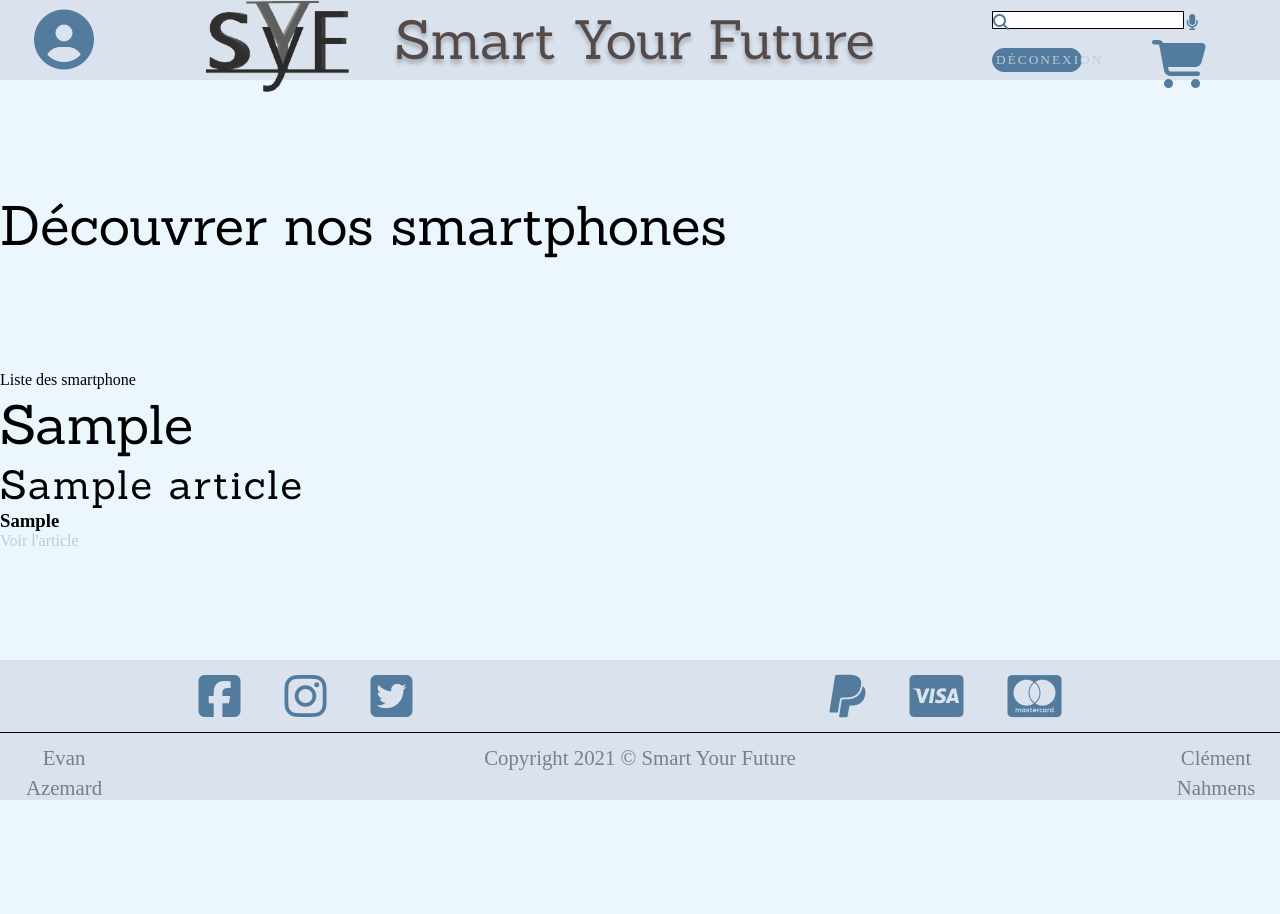
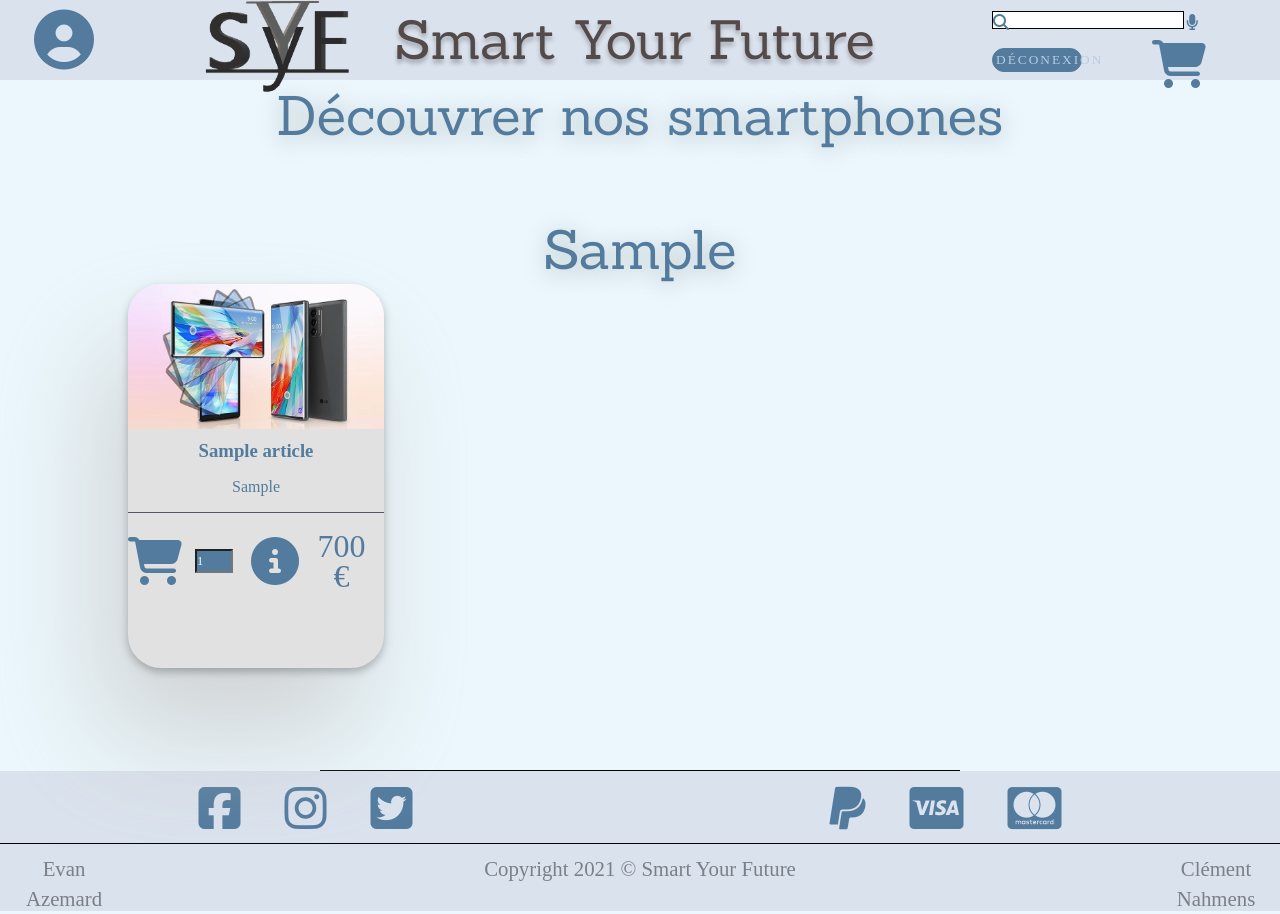
Before and after one commit to evan-azemard/boutique, a PHP site: page /produit in a window 1280 px wide. Before the commit the page ends 800 px from the top, so only its background shows below. Run offline with PHP 8.4, Linux system fonts and the light colour scheme; tables that the repository leaves empty hold one stand-in row (values such as "Sample post"); some libraries are stand-ins or nearby versions.

Commit message:
Ajout page produit 100% faite + lien d'accé

```diff
--- a/css/style.css
+++ b/css/style.css
@@ -714,3 +714,51 @@ main{
 /*-------------------------------------------*\
                  Page Article
 \*-------------------------------------------*/
+#produit_main{
+    min-height: 20vh;
+}
+/*La ligne d'un produit*/
+.grid{
+    display: grid;
+    grid-template-columns: 1fr 1fr 1fr ;
+    grid-template-rows: 1fr ;
+    grid-row-gap: 20px;
+    width: 100%;
+    margin-left: 10%;
+}
+/*La section d'une marque*/
+.articlegrid{
+    display: flex;
+    flex-direction: column;
+}
+.articlegrid h1{
+    margin-top: 5%;
+}
+/*Du flex pour centrer le grid*/
+#flexcard{
+    display: flex;
+    flex-direction: row;
+    justify-content: space-around;
+    text-align: center;
+}
+/*Card*/
+.produit_card{
+    height: 48vh;
+    width: 20vw;
+    background-color: #E1E1E1;
+    filter: drop-shadow(0px 4px 4px rgba(0, 0, 0, 0.25)) drop-shadow(-25px 67px 54px rgba(196, 194, 194, 0.68));
+    border-radius: 33px;
+    margin-bottom: 10%;
+}
+.titre_produit{
+    font-size: 2.3rem;
+    color: #527B9E;
+    text-shadow: 0px 4px 23px rgba(0, 0, 0, 0.25);
+}
+.produit_h1{
+    width: 100%;
+    display: flex;
+    justify-content: center;
+    color: #527B9E;
+    text-shadow: 0px 4px 23px rgba(0, 0, 0, 0.25);
+}
--- a/view/produit.php
+++ b/view/produit.php
@@ -1,9 +1,9 @@
-
+<main id="produit_main">
+    <!--Affiche produit par section-->
+    <div class="produit_h1">
+        <h1>Découvrer nos smartphones</h1>
+    </div>
     <section>
-    <h1>Découvrer nos smartphones</h1>
-</section>
-<section>
-    <aside>Liste des smartphone </aside>
         <article class="articlegrid">
             <?php
             foreach ($articles_model as $tab){
@@ -11,19 +11,33 @@
 
                 $articles = article_produit($model);
                 ?>
+                <div class="produit_h1">
                     <h1><?= $tab['marque_model'] ?></h1>
+                </div>
                 <div id="flexcard">
                     <div class="grid">
                         <?php foreach ($articles as $article){?>
-                        <div class="child card">
-                            <h2><?= $article['nom_model']?></h2>
-                            <h3><?= $article['resum']?></h3>
-                            <a href="article?id=<?= $article['id_produit']?>">Voir l'article</a>
+                            <article class="produit_card">
+                                <div class="card_img">
+                                    <img src="img_docs/exemple.png.jpg" alt="exemple">
                                 </div>
+                                <div class="card_description">
+                                    <h3><?= $article['nom_model']?></h3>
+                                    <p><?= $article['resum']?></p>
+                                </div>
+                                <div class="logo_card">
+                                    <i  class="fa fa-shopping-cart fa-3x" aria-hidden="true"></i>
+                                    <input type="number" class="number" id="number" placeholder="1" min="1" max="500"><label for="number"></label>
+                                        <a href="article?id=<?= $article['id_produit']?>"><i class="fa fa-info-circle fa-3x" aria-hidden="true"></i></a>
+                                        <p>700 €</p>
+                                </div>
+                            </article>
                         <?php } ?>
                     </div>
                 </div>
+                <div class="traimoyen"></div>
                 <?php
             } ?>
         </article>
     </section>
+</main>
```
Lines whose indentation alone changed are shown as unchanged.
